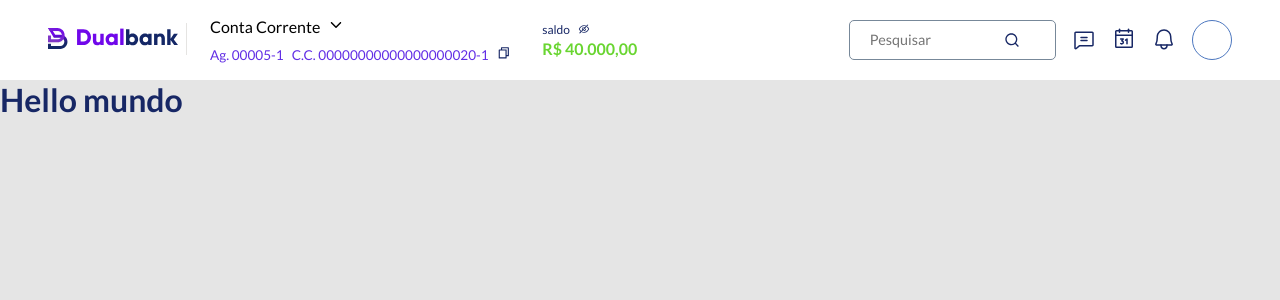
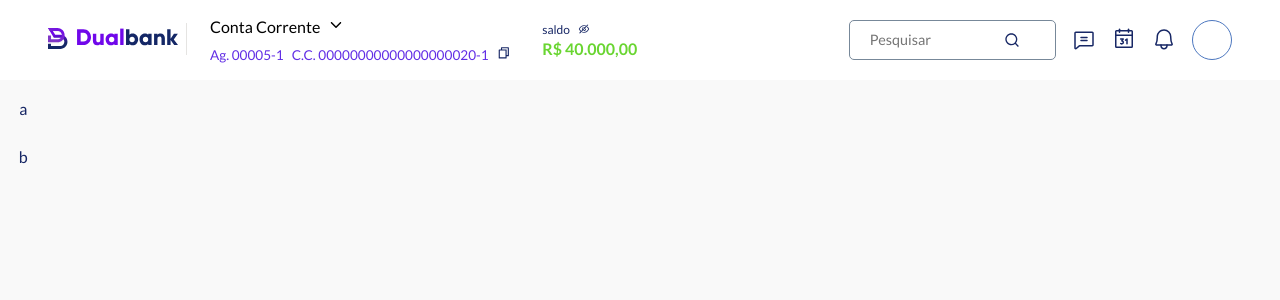
Before and after one commit to Thiago-spart/bank-dashboard, a Next.js app: page / in a window 1280 px wide. Shown: the top 300 px of the page. Built offline with nearby package versions, Linux system fonts and the light colour scheme.

Commit message:
Create SideBar component

```diff
--- /dev/null
+++ b/src/components/LateralMenu/index.tsx
@@ -0,0 +1,14 @@
+import { NavBar, NavLink } from "./styles";
+
+export const LateralMenu = () => {
+  return (
+    <NavBar>
+      <NavLink href="#nome" type="button">
+        a
+      </NavLink>
+      <NavLink href="#nome1" type="button" onSelect={() => alert("poha")}>
+        b
+      </NavLink>
+    </NavBar>
+  );
+};
--- /dev/null
+++ b/src/components/LateralMenu/styles.ts
@@ -0,0 +1,54 @@
+import styled from "styled-components";
+
+export const NavBar = styled.nav`
+	display: flex;
+	flex-direction: column;
+	align-items: center;
+	position: absolute;
+
+	&:first-child {
+		margin-top: 0.25rem;
+	}
+`
+
+export const NavLink = styled.a`
+	display: flex;
+	align-items: center;
+	justify-content: center;
+	width: 2.9rem;
+	height: 3rem;
+
+	&:active {
+		background-color: var(--primary);
+	}
+
+	&:active::before {
+		border-color: var(--primary) transparent transparent transparent;
+	}
+
+	&:active::after {
+		border-color: transparent transparent var(--primary) transparent;
+	}
+
+	&::before {
+		position: absolute;
+		z-index: 1;
+		content: "";
+		right: calc(23% - 10px);
+		bottom: -4px;
+		border-style: solid;
+		border-width: 4px 0 0 4px;
+		border-color: transparent transparent transparent transparent;
+	}
+
+	&::after {
+		position: absolute;
+		z-index: 1;
+		content: "";
+		right: calc(23% - 10px);
+		top: -4px;
+		border-style: solid;
+		border-width: 0 0 4px 4px;
+		border-color: transparent transparent transparent transparent;
+	}
+`
--- a/src/pages/index.tsx
+++ b/src/pages/index.tsx
@@ -1,11 +1,16 @@
 import { HeadTitle } from "../components/HeadTitle";
+
+import { Container } from "../../styles/home";
+import { LateralMenu } from "../components/LateralMenu";
 
 export default function Home() {
   return (
     <>
       <HeadTitle title="Home" />
 
-      <h1>Hello mundo</h1>
+      <Container>
+        <LateralMenu />
+      </Container>
     </>
   );
 }
--- a/styles/globals.ts
+++ b/styles/globals.ts
@@ -8,7 +8,7 @@ export const GlobalStyles = createGlobalStyle`
 	}
 
 	:root {
-		--background: #E5E5E5;
+		--background: #F9F9F9;
 		--logo-board: #E5E4E2;
 
 		--primary: #622EE5;
--- /dev/null
+++ b/styles/home.ts
@@ -0,0 +1,9 @@
+import styled from "styled-components";
+
+export const Container = styled.main`
+	display: flex;
+
+	> nav {
+		margin-right: auto;
+	}
+`
```
